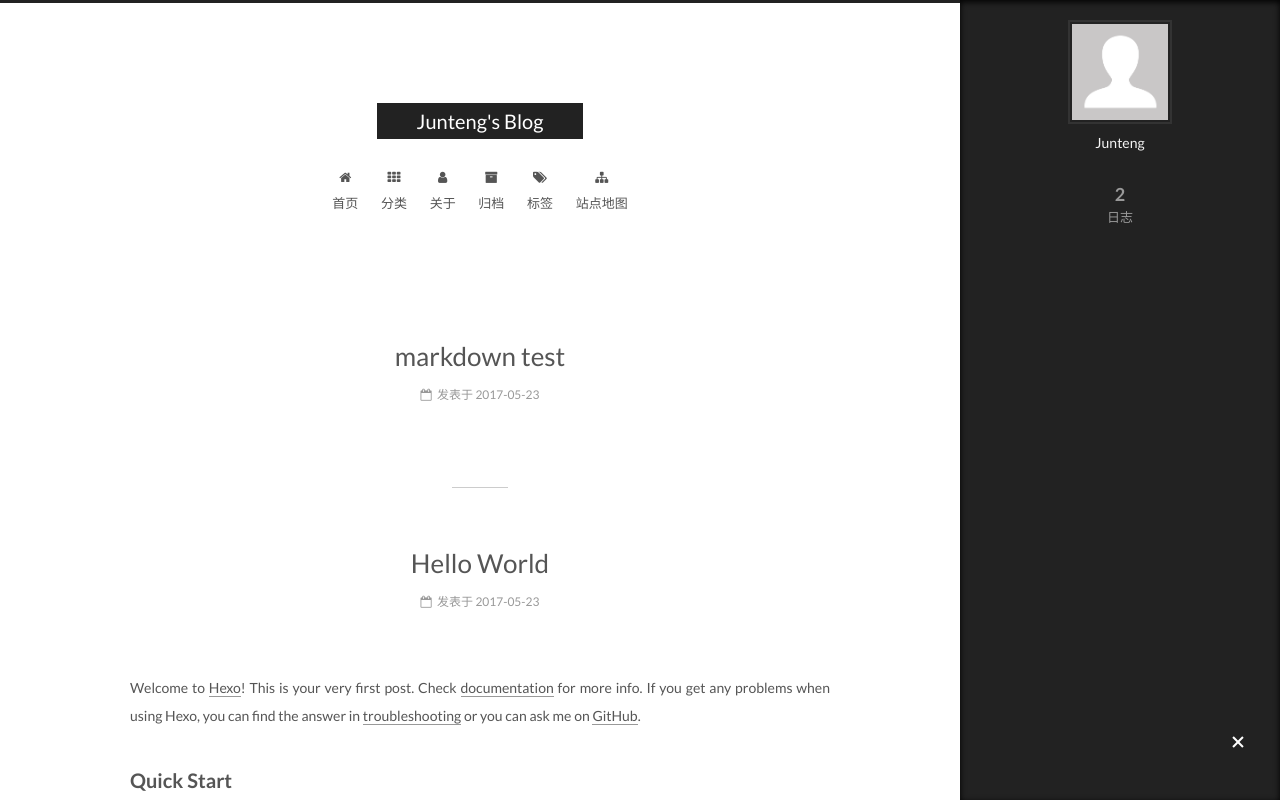
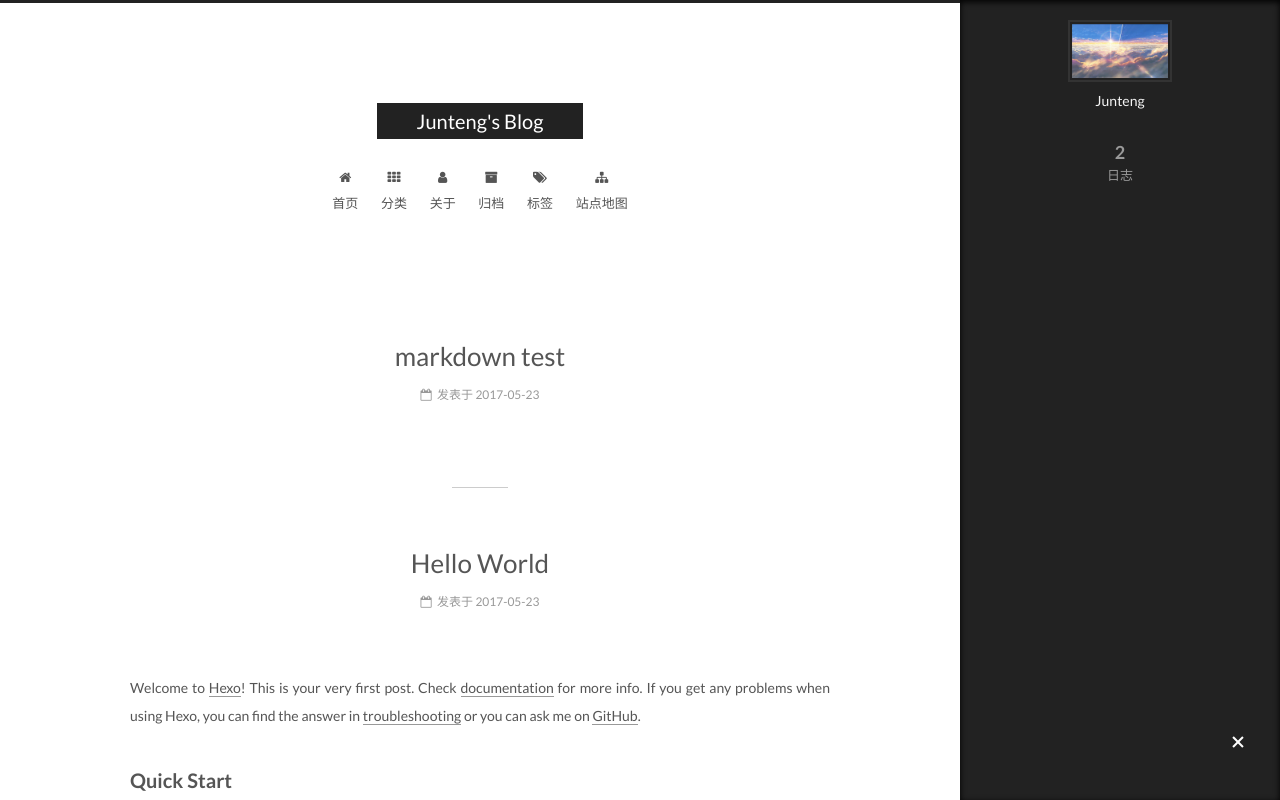
Before and after one commit to Junteng/junteng.github.io, a plain HTML site: page index.html in a window 1280 px wide. Both pictures are taken after a click on the element 1238 px from the left and 743 px from the top of the page. Shown: the top 800 px of the page. Drawn offline with Linux system fonts and the light colour scheme.

Commit message:
Site updated: 2017-05-23 23:55:33

```diff
--- a/css/main.css
+++ b/css/main.css
@@ -1695,7 +1695,7 @@ pre .javascript .function {
   width: 4px;
   height: 4px;
   border-radius: 50%;
-  background: #f0ff6e;
+  background: #1affff;
 }
 .links-of-blogroll {
   font-size: 13px;
--- a/index.html
+++ b/index.html
@@ -286,7 +286,7 @@
     <span hidden itemprop="author" itemscope itemtype="http://schema.org/Person">
       <meta itemprop="name" content="Junteng">
       <meta itemprop="description" content="">
-      <meta itemprop="image" content="/images/avatar.gif">
+      <meta itemprop="image" content="/images/avatar.jpg">
     </span>
 
     <span hidden itemprop="publisher" itemscope itemtype="http://schema.org/Organization">
@@ -397,7 +397,7 @@
     <span hidden itemprop="author" itemscope itemtype="http://schema.org/Person">
       <meta itemprop="name" content="Junteng">
       <meta itemprop="description" content="">
-      <meta itemprop="image" content="/images/avatar.gif">
+      <meta itemprop="image" content="/images/avatar.jpg">
     </span>
 
     <span hidden itemprop="publisher" itemscope itemtype="http://schema.org/Organization">
@@ -536,7 +536,7 @@
       <section class="site-overview sidebar-panel sidebar-panel-active">
         <div class="site-author motion-element" itemprop="author" itemscope itemtype="http://schema.org/Person">
           <img class="site-author-image" itemprop="image"
-               src="/images/avatar.gif"
+               src="/images/avatar.jpg"
                alt="Junteng" />
           <p class="site-author-name" itemprop="name">Junteng</p>
 
```
Also changed, not shown: 2017/05/23/hello-world/index.html (+2 -2 lines), 2017/05/23/markdown-test/index.html (+2 -2 lines), archives/2017/05/index.html (+1 -1 lines), archives/2017/index.html (+1 -1 lines), archives/index.html (+1 -1 lines), images/avatar.jpg (added).
